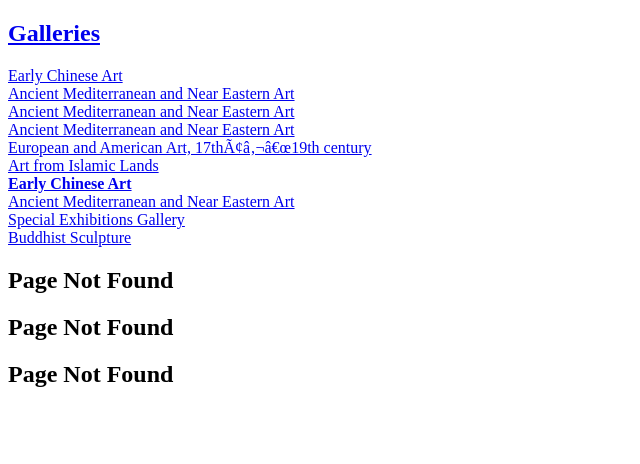
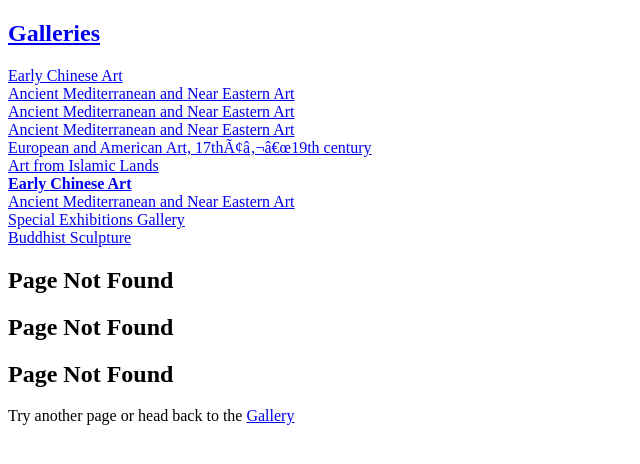
Before and after one commit to xiongjohn/art-museum, a React (Create React App) app: page /galleries/1600/art/131254 in a window 1280 px wide. Shown: the top 464 px of the page, without its empty margins (0-640 px from the left). Built offline with nearby package versions, Linux system fonts and the light colour scheme.

Commit message:
added link to gallery for page not found
Signed-off-by: Manna Kong <m.kong.57@gmail.com>

```diff
--- a/src/components/PageNotFound.js
+++ b/src/components/PageNotFound.js
@@ -1,10 +1,12 @@
+import { NavLink } from "react-router-dom"
+
 function PageNotFound() {
     return (
         <div>
             <h2>Page Not Found</h2>
             <h2>Page Not Found</h2>
             <h2>Page Not Found</h2>
-
+            <p>Try another page or head back to the <NavLink to="/" end>Gallery</NavLink></p>
         </div>
     )
 }
```
